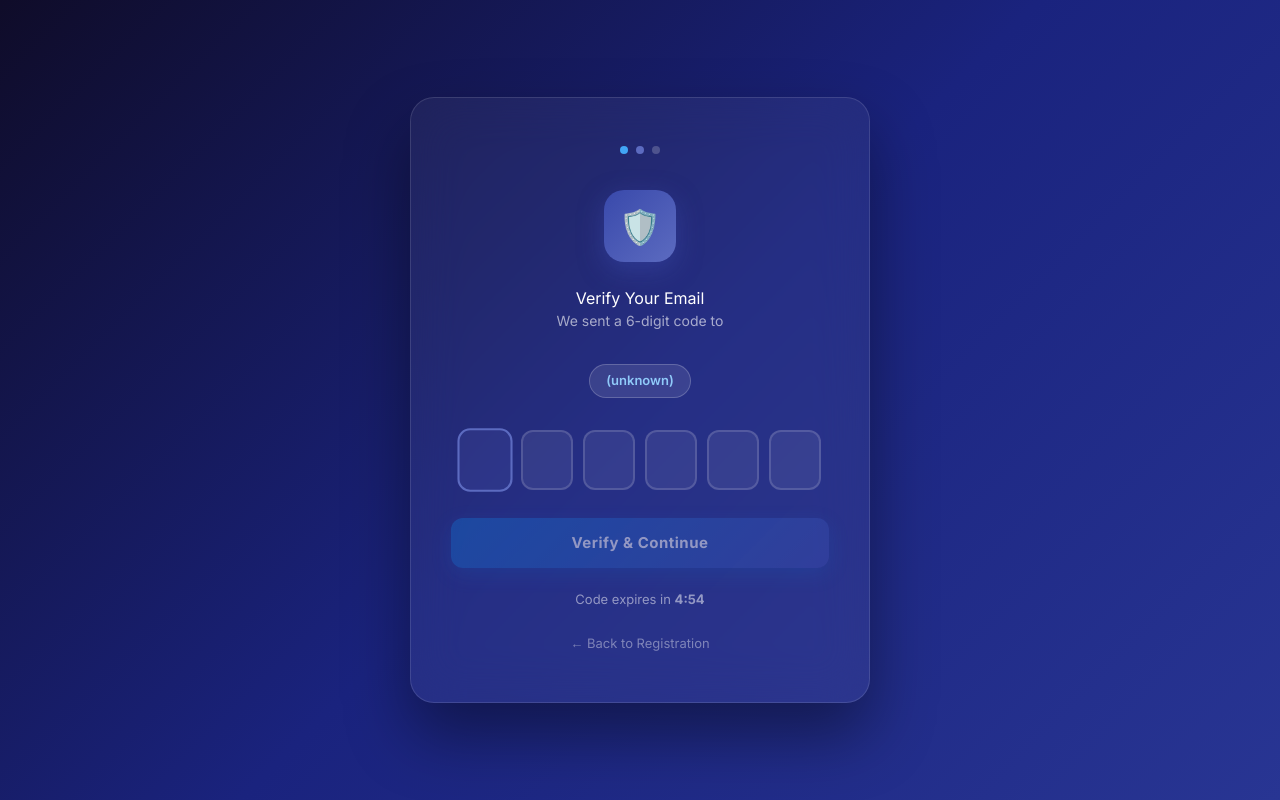
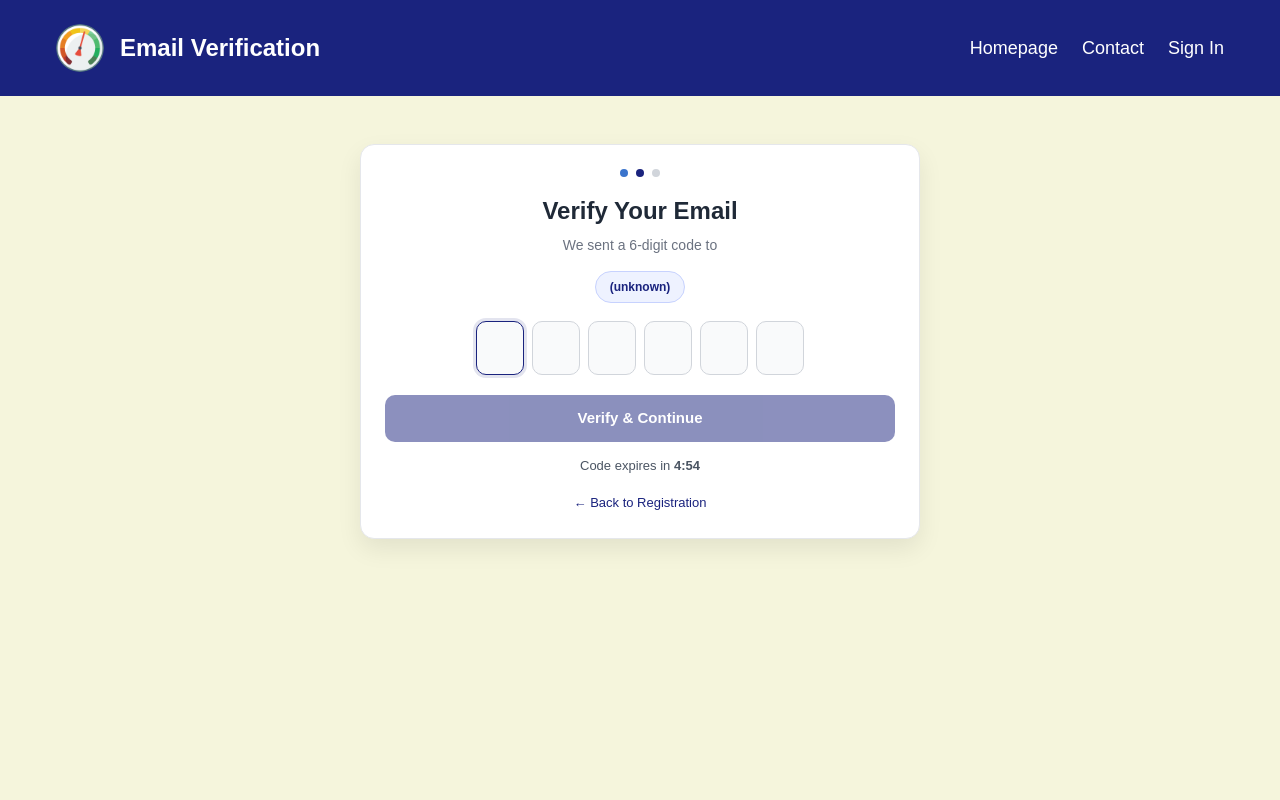
Before and after one commit to Aarushi2313/dyslexia_pilot_study_website, a Flask app: template templates/verify_otp.html in a window 1280 px wide. Run offline with Flask 3, Linux system fonts and the light colour scheme; the template is opened without the code that fills it, so the values that code supplies are empty; some libraries are stand-ins or nearby versions.

Commit message:
ui for the otp page is updated

```diff
--- a/templates/verify_otp.html
+++ b/templates/verify_otp.html
@@ -5,119 +5,61 @@
   <meta name="viewport" content="width=device-width, initial-scale=1.0">
   <title>Verify Your Email – Dyslexia Research Study</title>
   <script src="https://cdn.tailwindcss.com"></script>
-  <link rel="preconnect" href="https://fonts.googleapis.com">
-  <link href="https://fonts.googleapis.com/css2?family=Inter:wght@400;500;600;700;800&display=swap" rel="stylesheet">
+  <link rel="stylesheet" href="{{ url_for('static', filename='landing_style.css') }}">
   <style>
-    * { font-family: 'Inter', sans-serif; box-sizing: border-box; }
-
-    body {
-      margin: 0;
-      min-height: 100vh;
-      background: linear-gradient(135deg, #0f0c29, #1a237e, #283593);
-      display: flex;
-      flex-direction: column;
-      align-items: center;
-      justify-content: center;
-      padding: 24px 16px;
+    .otp-card {
+      background: #ffffff;
+      border-radius: 14px;
+      box-shadow: 0 10px 25px rgba(0, 0, 0, 0.08);
+      border: 1px solid #e5e7eb;
+      width: 100%;
+      max-width: 560px;
+      margin: 0 auto;
+      padding: 1.5rem;
     }
-
-    .card {
-      background: rgba(255,255,255,0.05);
-      backdrop-filter: blur(24px);
-      -webkit-backdrop-filter: blur(24px);
-      border: 1px solid rgba(255,255,255,0.12);
-      border-radius: 24px;
-      padding: 48px 40px;
-      width: 100%;
-      max-width: 460px;
-      box-shadow: 0 32px 64px rgba(0,0,0,0.4);
-      text-align: center;
-      animation: slideUp 0.5s ease;
-    }
-
-    @keyframes slideUp {
-      from { opacity: 0; transform: translateY(30px); }
-      to   { opacity: 1; transform: translateY(0); }
-    }
-
-    .shield-icon {
-      width: 72px;
-      height: 72px;
-      background: linear-gradient(135deg, #3949AB, #5C6BC0);
-      border-radius: 20px;
-      display: flex;
-      align-items: center;
-      justify-content: center;
-      margin: 0 auto 24px;
-      font-size: 34px;
-      box-shadow: 0 8px 24px rgba(57,73,171,0.5);
-    }
-
-    h1 {
-      color: #fff;
-      font-size: 26px;
-      font-weight: 800;
-      margin: 0 0 8px;
-    }
-
-    .subtitle {
-      color: rgba(255,255,255,0.6);
-      font-size: 14px;
-      margin: 0 0 32px;
-      line-height: 1.6;
-    }
-
     .email-badge {
       display: inline-block;
-      background: rgba(255,255,255,0.1);
-      border: 1px solid rgba(255,255,255,0.2);
+      background: #eef2ff;
+      border: 1px solid #c7d2fe;
       border-radius: 100px;
-      padding: 6px 16px;
-      color: #90CAF9;
-      font-size: 13px;
+      padding: 6px 14px;
+      color: #1a237e;
+      font-size: 12px;
       font-weight: 600;
-      margin-bottom: 32px;
+      margin-bottom: 18px;
       word-break: break-all;
     }
-
-    /* 6 digit OTP input boxes */
     .otp-inputs {
       display: flex;
-      gap: 10px;
+      gap: 8px;
       justify-content: center;
-      margin-bottom: 28px;
+      margin-bottom: 20px;
     }
-
     .otp-box {
-      width: 52px;
-      height: 60px;
-      background: rgba(255,255,255,0.07);
-      border: 2px solid rgba(255,255,255,0.15);
-      border-radius: 12px;
-      color: #fff;
-      font-size: 26px;
+      width: 48px;
+      height: 54px;
+      background: #f9fafb;
+      border: 1px solid #d1d5db;
+      border-radius: 10px;
+      color: #111827;
+      font-size: 22px;
       font-weight: 700;
       text-align: center;
       outline: none;
-      transition: border-color 0.2s, background 0.2s, transform 0.15s;
-      caret-color: #90CAF9;
+      transition: border-color 0.2s, box-shadow 0.2s;
+      caret-color: #1a237e;
     }
-
     .otp-box:focus {
-      border-color: #5C6BC0;
-      background: rgba(92,107,192,0.15);
-      transform: scale(1.06);
+      border-color: #1a237e;
+      box-shadow: 0 0 0 3px rgba(26, 35, 126, 0.12);
     }
-
     .otp-box.filled {
-      border-color: #42A5F5;
+      border-color: #3a74cc;
     }
-
     .otp-box.error-shake {
-      border-color: #EF5350;
+      border-color: #dc2626;
       animation: shake 0.4s ease;
     }
-
     @keyframes shake {
       0%,100% { transform: translateX(0); }
       20%      { transform: translateX(-6px); }
@@ -125,125 +67,117 @@
       60%      { transform: translateX(-4px); }
       80%      { transform: translateX(4px); }
     }
-
     .btn-verify {
       width: 100%;
-      padding: 14px;
-      background: linear-gradient(135deg, #1565C0, #3949AB);
+      padding: 12px;
+      background: #1a237e;
       color: #fff;
       font-size: 15px;
-      font-weight: 700;
+      font-weight: 600;
       border: none;
-      border-radius: 12px;
+      border-radius: 10px;
       cursor: pointer;
-      letter-spacing: 0.5px;
-      transition: opacity 0.2s, transform 0.15s, box-shadow 0.2s;
-      box-shadow: 0 6px 20px rgba(21,101,192,0.4);
+      transition: background-color 0.2s;
     }
-
     .btn-verify:hover:not(:disabled) {
-      opacity: 0.92;
-      transform: translateY(-1px);
-      box-shadow: 0 10px 28px rgba(21,101,192,0.5);
+      background: #3a74cc;
     }
-
     .btn-verify:disabled {
       opacity: 0.5;
       cursor: not-allowed;
     }
-
-    /* Timer + resend */
     .timer-row {
-      margin-top: 22px;
+      margin-top: 14px;
       font-size: 13px;
-      color: rgba(255,255,255,0.5);
+      color: #4b5563;
     }
-
     .resend-btn {
       background: none;
       border: none;
-      color: #90CAF9;
+      color: #1a237e;
       font-size: 13px;
       font-weight: 600;
       cursor: pointer;
       padding: 0;
       text-decoration: underline;
-      transition: color 0.2s;
     }
-
-    .resend-btn:hover { color: #42A5F5; }
-    .resend-btn:disabled { color: rgba(255,255,255,0.3); cursor: not-allowed; text-decoration: none; }
-
-    /* Status messages */
+    .resend-btn:hover { color: #3a74cc; }
+    .resend-btn:disabled { color: #9ca3af; cursor: not-allowed; text-decoration: none; }
     .msg {
-      border-radius: 10px;
-      padding: 12px 16px;
+      border-radius: 8px;
+      padding: 10px 12px;
       font-size: 13px;
       font-weight: 500;
-      margin-bottom: 20px;
+      margin-bottom: 12px;
       display: none;
       text-align: left;
     }
-
-    .msg.success { background: rgba(56,142,60,0.25); border: 1px solid rgba(56,142,60,0.5); color: #A5D6A7; }
-    .msg.error   { background: rgba(198,40,40,0.25); border: 1px solid rgba(198,40,40,0.5); color: #EF9A9A; }
-
+    .msg.success { background: #ecfdf5; border: 1px solid #86efac; color: #166534; }
+    .msg.error   { background: #fef2f2; border: 1px solid #fca5a5; color: #b91c1c; }
     .back-link {
       display: inline-block;
-      margin-top: 24px;
-      color: rgba(255,255,255,0.4);
+      margin-top: 18px;
+      color: #1a237e;
       font-size: 13px;
       text-decoration: none;
-      transition: color 0.2s;
+      font-weight: 500;
     }
-
-    .back-link:hover { color: rgba(255,255,255,0.7); }
-
+    .back-link:hover { color: #3a74cc; text-decoration: underline; }
     .step-dots {
       display: flex;
       justify-content: center;
       gap: 8px;
-      margin-bottom: 36px;
+      margin-bottom: 18px;
     }
-
     .dot {
       width: 8px;
       height: 8px;
       border-radius: 50%;
-      background: rgba(255,255,255,0.2);
+      background: #d1d5db;
     }
-
-    .dot.active { background: #5C6BC0; }
-    .dot.done   { background: #42A5F5; }
-
+    .dot.active { background: #1a237e; }
+    .dot.done   { background: #3a74cc; }
     @media (max-width: 480px) {
-      .card { padding: 36px 24px; }
-      .otp-box { width: 44px; height: 54px; font-size: 22px; }
-      h1 { font-size: 22px; }
+      .otp-card { padding: 1rem; }
+      .otp-box { width: 42px; height: 48px; font-size: 20px; }
     }
   </style>
 </head>
 <body>
+  <header class="primary-bg text-white py-4 md:py-6">
+    <div class="content-wrapper flex justify-between items-center px-3 sm:px-4">
+      <div class="flex items-center flex-1 min-w-0">
+        <img src="{{ url_for('static', filename='gauge.png') }}" alt="Dashboard Graphic"
+             class="h-8 w-8 sm:h-10 sm:w-10 md:h-12 md:w-12 rounded-full mr-2 sm:mr-3 md:mr-4 hidden sm:block flex-shrink-0">
+        <h1 class="text-base sm:text-lg md:text-xl lg:text-2xl font-bold truncate">Email Verification</h1>
+      </div>
+      <nav class="hidden md:block">
+        <ul class="flex space-x-3 md:space-x-4 lg:space-x-6 text-sm md:text-base lg:text-lg items-center">
+          <li><a href="{{ url_for('landing') }}" class="hover:text-yellow-100 transition">Homepage</a></li>
+          <li><a href="{{ url_for('landing') }}#contact" class="hover:text-yellow-100 transition">Contact</a></li>
+          <li><a href="{{ url_for('signin') }}" class="hover:text-yellow-100 transition">Sign In</a></li>
+        </ul>
+      </nav>
+    </div>
+  </header>
 
-  <div class="card">
-
-    <!-- Step indicator -->
+  <main class="content-wrapper py-8 sm:py-10 md:py-12 px-3 sm:px-4">
+    <div class="otp-card">
       <div class="step-dots">
         <div class="dot done"></div>
         <div class="dot active"></div>
         <div class="dot"></div>
       </div>
 
-    <div class="shield-icon">🛡️</div>
-    <h1>Verify Your Email</h1>
-    <p class="subtitle">We sent a 6-digit code to</p>
+      <h2 class="text-xl sm:text-2xl font-bold text-gray-800 text-center mb-2">Verify Your Email</h2>
+      <p class="text-sm text-gray-500 text-center mb-4">We sent a 6-digit code to</p>
+      <div class="text-center">
         <div class="email-badge" id="emailBadge">—</div>
+      </div>
 
-    <!-- Status messages -->
       <div class="msg" id="successMsg"></div>
       <div class="msg" id="errorMsg"></div>
 
-    <!-- OTP boxes -->
       <form id="otpForm" autocomplete="off">
         <div class="otp-inputs" id="otpInputs">
           <input class="otp-box" type="text" inputmode="numeric" maxlength="1" data-index="0" id="otp0" aria-label="OTP digit 1">
@@ -259,8 +193,7 @@
         </button>
       </form>
 
-    <!-- Timer + resend -->
-    <div class="timer-row">
+      <div class="timer-row text-center">
         <span id="timerLabel">Code expires in <strong id="timerDisplay">5:00</strong></span>
         <span id="resendRow" style="display:none;">
           Didn't receive it?
@@ -268,8 +201,11 @@
         </span>
       </div>
 
+      <div class="text-center">
         <a href="#" class="back-link" id="backLink">← Back to Registration</a>
       </div>
+    </div>
+  </main>
 
 <script>
   // ─── Read URL params ────────────────────────────────────────────────────────
```
Lines whose indentation alone changed are shown as unchanged.
